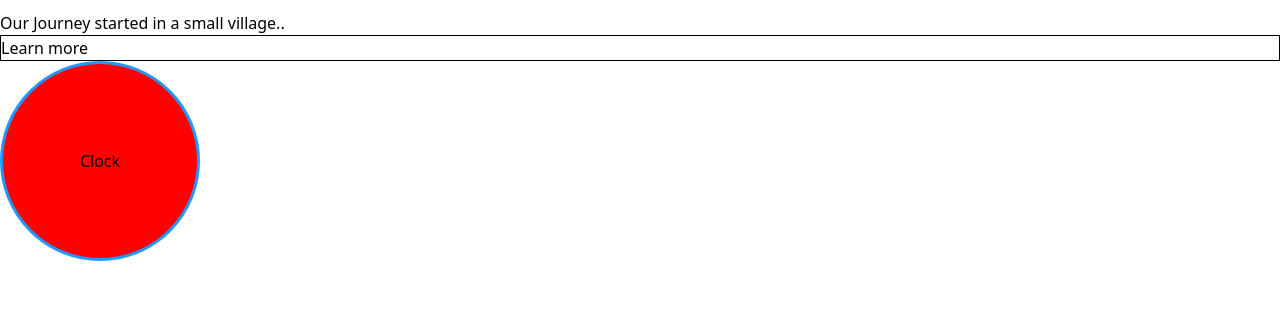
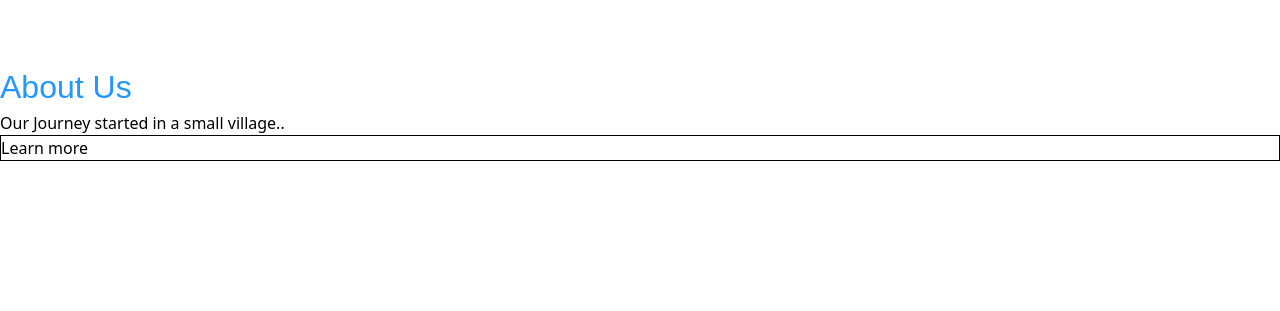
Before and after one commit to spinerblade/next-js-ecommerce-store, a Next.js app: page /about in a window 1280 px wide. Shown: the part 271-582 px from the top of the page. Built offline with nearby package versions, Linux system fonts and the light colour scheme; no server answers; the database is empty; what dotenv-safe would draw is missing.

Commit message:
Fix negative quantity

```diff
--- a/app/about/about.module.scss
+++ b/app/about/about.module.scss
@@ -1,5 +1,3 @@
-$button-color: red;
-
 .AboutPage {
   display: flex;
   flex-direction: column;
@@ -10,13 +8,7 @@ $button-color: red;
     font-family: sans-serif;
     font-weight: lighter;
   }
-  button {
-    border: #2198ff solid;
-    border-radius: 50%;
-    height: 200px;
-    width: 200px;
-    background-color: $button-color;
-  }
+
   :hover {
     background-color: #2198ff;
   }
--- a/app/about/page.tsx
+++ b/app/about/page.tsx
@@ -11,7 +11,6 @@ export default function AboutPage() {
       <h1>About Us</h1>
       <div>Our Journey started in a small village..</div>
       <div className={styles.learn}>Learn more</div>
-      <button>Clock</button>
     </div>
   );
 }
--- a/app/products/[productId]/Quantity.tsx
+++ b/app/products/[productId]/Quantity.tsx
@@ -43,8 +43,8 @@ export default function Quantity(props: Props) {
             min="1"
             step="1"
             onChange={(event) => {
-              if (Number(event.target.value) < 0) return;
-              setQuantity(event.target.value);
+              const value = event.target.value;
+              setQuantity(value !== '' && Number(value) < 1 ? '1' : value);
             }}
             onBlur={() => {
               setQuantity(String(quantityNumber));
```
